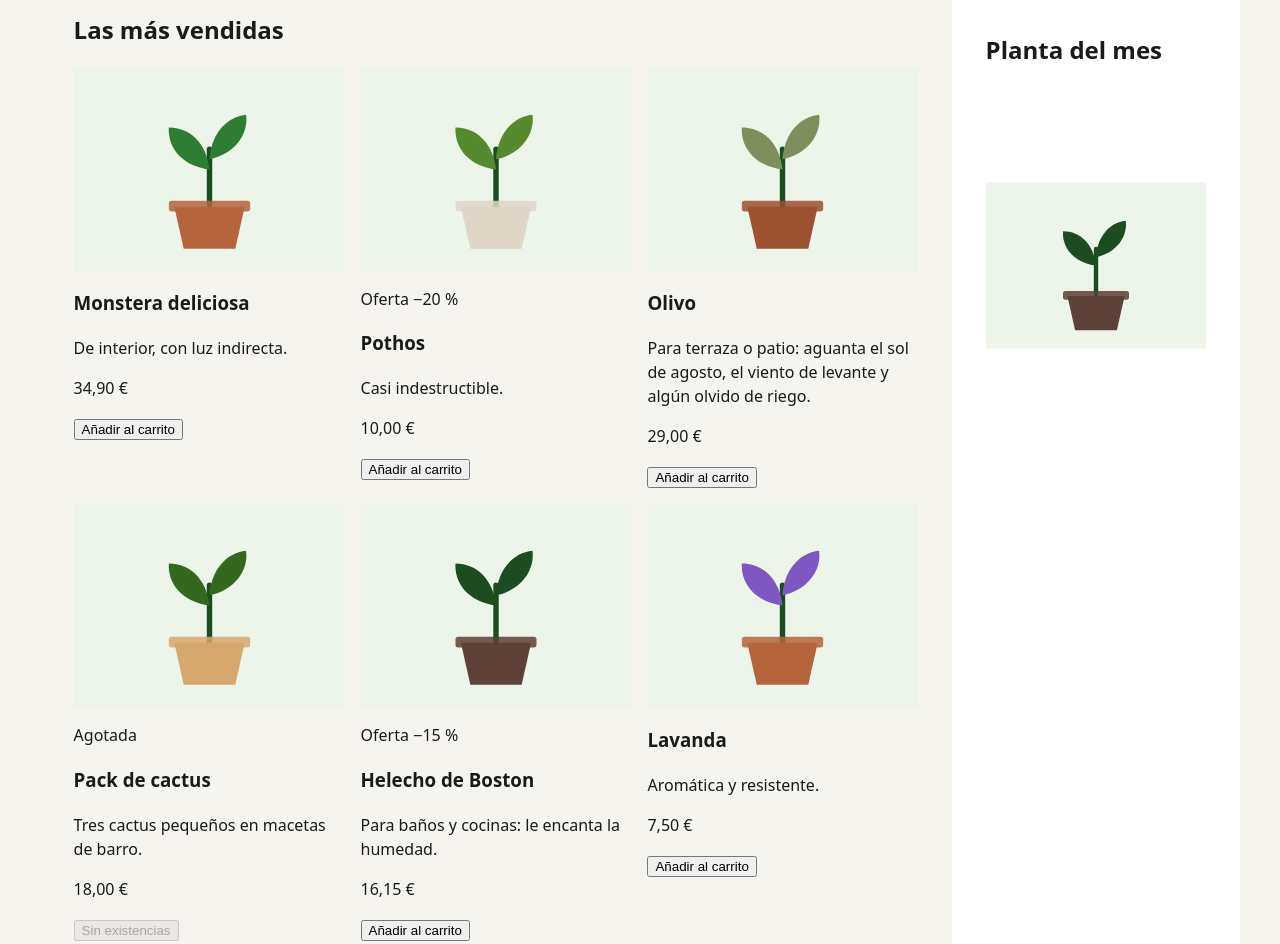
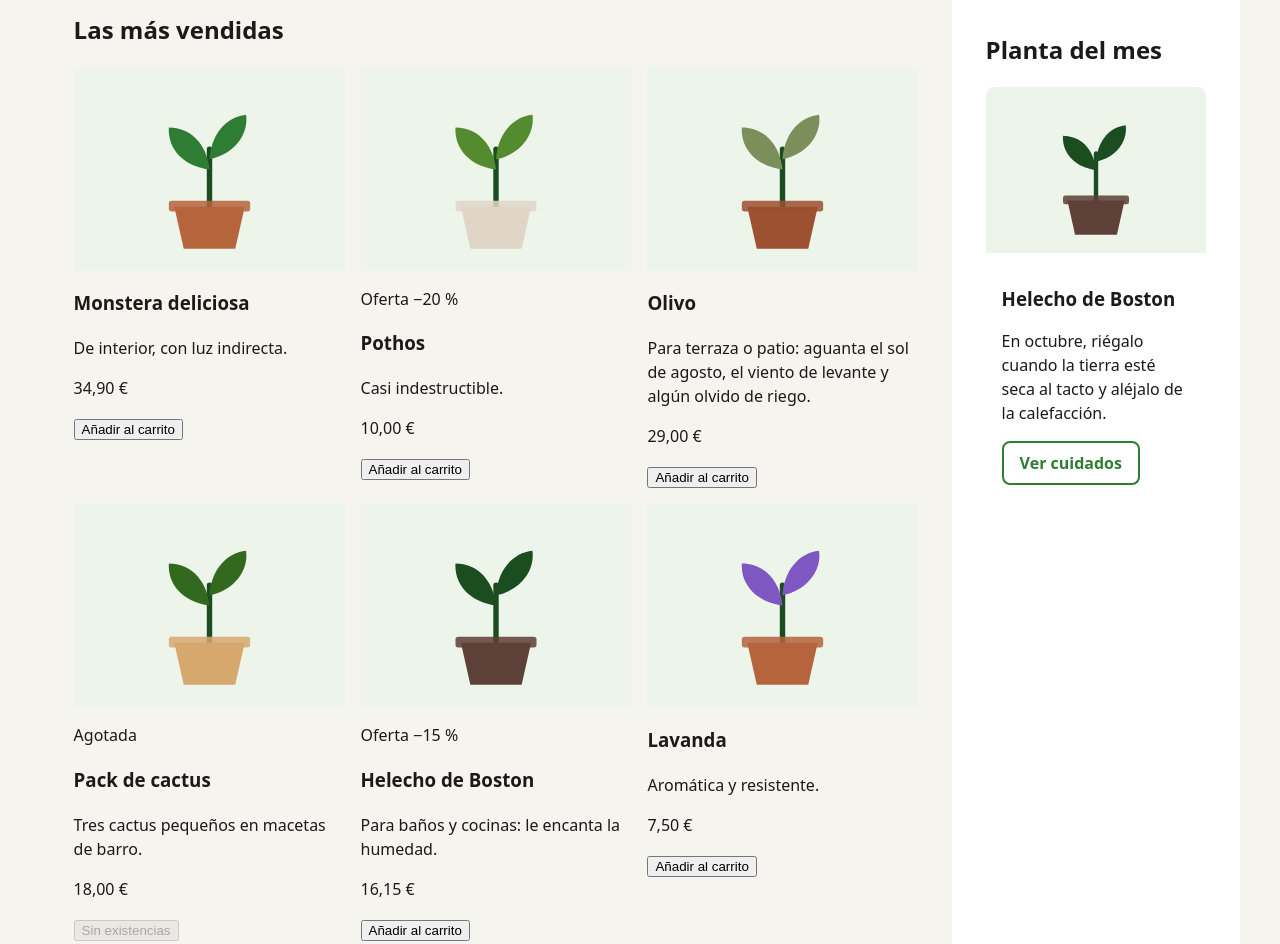
Before and after one commit to adriang614/DIW, a website built with Vite: page p2-raiz/index.html in a window 1280 px wide. Shown: the part 114-1058 px from the top of the page. Built offline with nearby package versions, Linux system fonts and the light colour scheme; files whose address does not match are found by name.

Commit message:
A3: Finished

```diff
--- a/p2-raiz/scss/components/_ficha.scss
+++ b/p2-raiz/scss/components/_ficha.scss
@@ -10,14 +10,31 @@
 
 .hueco-ficha {
   margin-bottom: $space-xl;
+    container-type: inline-size;
 }
 
 .ficha {
   display: flex;
+  flex-direction: column;
   gap: $space-md;
   overflow: hidden;
   border-radius: $radius-md;
   background: var(--color-superficie);
+
+  img {
+    display: block;
+    width: 100%;
+    height: auto;
+  }
+
+  @container (min-width: 30rem) {
+    flex-direction: row;
+
+    img {
+      width: 40%;
+      object-fit: cover;
+    }
+  }
 }
 
 .ficha__cuerpo {
```
